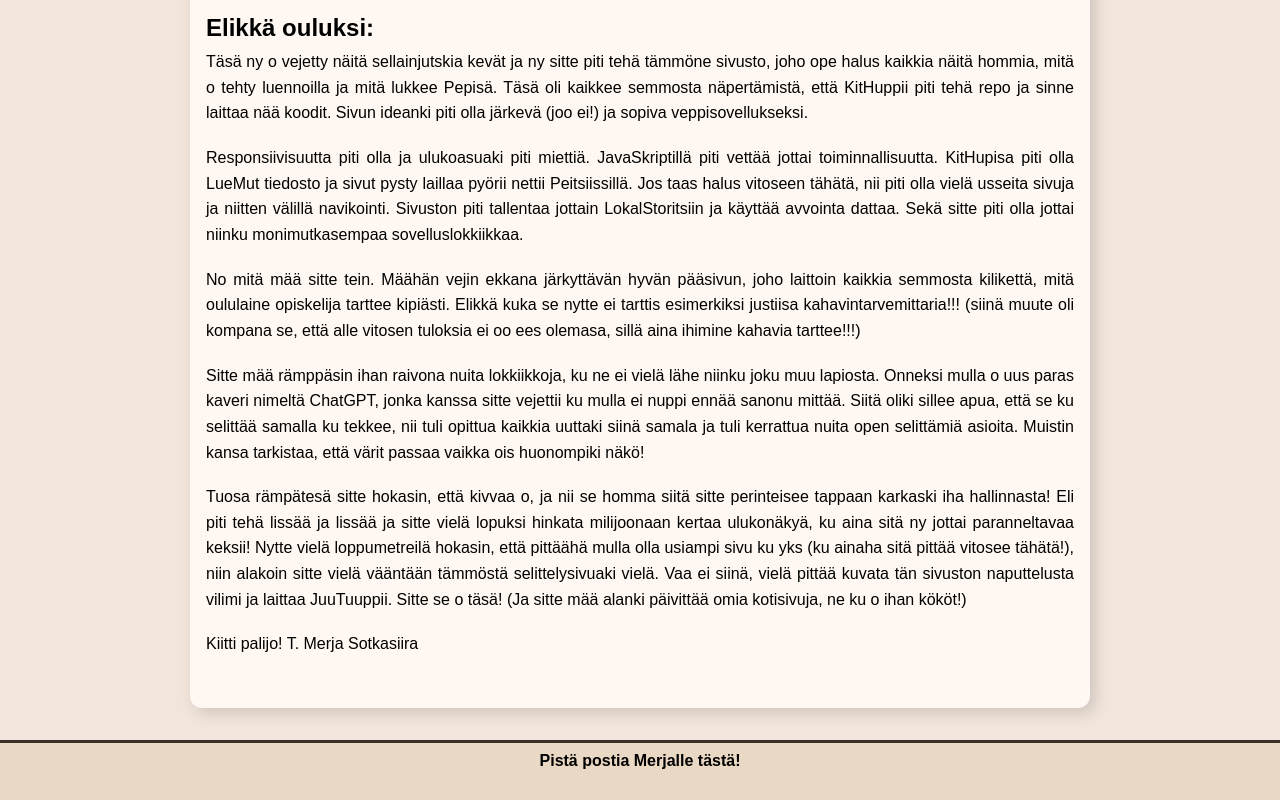
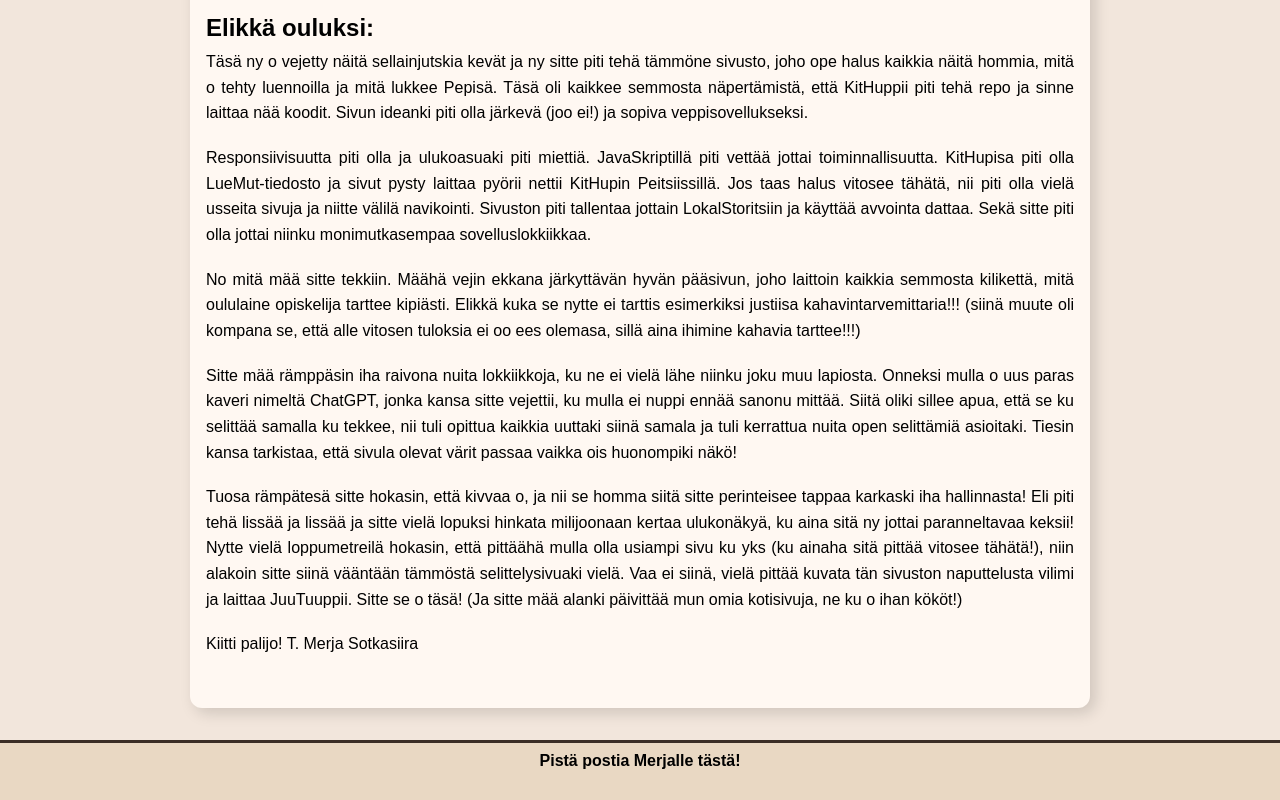
Before and after one commit to msotkasi20/Kilike-kontti, a plain HTML site: page info.html in a window 1280 px wide. Shown: the part 702-1502 px from the top of the page. Drawn offline with Linux system fonts and the light colour scheme.

Commit message:
Kieliasua tarkistettu

```diff
--- a/info.html
+++ b/info.html
@@ -46,27 +46,27 @@
             Sivun ideanki piti olla järkevä (joo ei!) ja sopiva veppisovellukseksi.
         </p>
         <p>Responsiivisuutta piti olla ja ulukoasuaki piti miettiä. JavaSkriptillä piti vettää jottai toiminnallisuutta.
-            KitHupisa piti olla LueMut tiedosto ja sivut pysty laillaa pyörii nettii Peitsiissillä. Jos taas
-            halus vitoseen tähätä, nii piti olla vielä usseita sivuja ja niitten välillä navikointi. Sivuston piti
+            KitHupisa piti olla LueMut-tiedosto ja sivut pysty laittaa pyörii nettii KitHupin Peitsiissillä. Jos taas
+            halus vitosee tähätä, nii piti olla vielä usseita sivuja ja niitte välilä navikointi. Sivuston piti
             tallentaa jottain LokalStoritsiin ja käyttää avvointa dattaa. Sekä sitte piti olla jottai niinku monimutkasempaa
             sovelluslokkiikkaa.
         </p>
-        <p>No mitä mää sitte tein. Määhän vejin ekkana järkyttävän hyvän pääsivun, joho laittoin kaikkia semmosta
+        <p>No mitä mää sitte tekkiin. Määhä vejin ekkana järkyttävän hyvän pääsivun, joho laittoin kaikkia semmosta
             kilikettä, mitä oululaine opiskelija tarttee kipiästi. Elikkä kuka se nytte ei tarttis esimerkiksi justiisa
             kahavintarvemittaria!!! (siinä muute oli kompana se, että alle vitosen tuloksia ei oo ees olemasa, sillä aina
             ihimine kahavia tarttee!!!)
         </p>
-        <p>Sitte mää rämppäsin ihan raivona nuita lokkiikkoja, ku ne ei vielä lähe niinku joku muu lapiosta. Onneksi mulla
-            o uus paras kaveri nimeltä ChatGPT, jonka kanssa sitte vejettii ku mulla ei nuppi ennää sanonu mittää. Siitä
+        <p>Sitte mää rämppäsin iha raivona nuita lokkiikkoja, ku ne ei vielä lähe niinku joku muu lapiosta. Onneksi mulla
+            o uus paras kaveri nimeltä ChatGPT, jonka kansa sitte vejettii, ku mulla ei nuppi ennää sanonu mittää. Siitä
             oliki sillee apua, että se ku selittää samalla ku tekkee, nii tuli opittua kaikkia uuttaki siinä samala ja tuli
-            kerrattua nuita open selittämiä asioita. Muistin kansa tarkistaa, että värit passaa vaikka ois huonompiki näkö!
+            kerrattua nuita open selittämiä asioitaki. Tiesin kansa tarkistaa, että sivula olevat värit passaa vaikka ois huonompiki näkö!
         </p>
-        <p>Tuosa rämpätesä sitte hokasin, että kivvaa o, ja nii se homma siitä sitte perinteisee tappaan karkaski iha hallinnasta!
+        <p>Tuosa rämpätesä sitte hokasin, että kivvaa o, ja nii se homma siitä sitte perinteisee tappaa karkaski iha hallinnasta!
             Eli piti tehä lissää ja lissää ja sitte vielä lopuksi hinkata milijoonaan kertaa ulukonäkyä, ku aina sitä ny jottai
             paranneltavaa keksii! Nytte vielä loppumetreilä hokasin, että pittäähä mulla olla usiampi sivu ku yks (ku ainaha
-            sitä pittää vitosee tähätä!), niin alakoin sitte vielä vääntään tämmöstä selittelysivuaki vielä.
+            sitä pittää vitosee tähätä!), niin alakoin sitte siinä vääntään tämmöstä selittelysivuaki vielä.
             Vaa ei siinä, vielä pittää kuvata tän sivuston naputtelusta vilimi ja laittaa JuuTuuppii. Sitte se o täsä! (Ja sitte
-            mää alanki päivittää omia kotisivuja, ne ku o ihan kököt!)
+            mää alanki päivittää mun omia kotisivuja, ne ku o ihan kököt!)
         </p>
         <p>
             Kiitti palijo! T. Merja Sotkasiira
```
